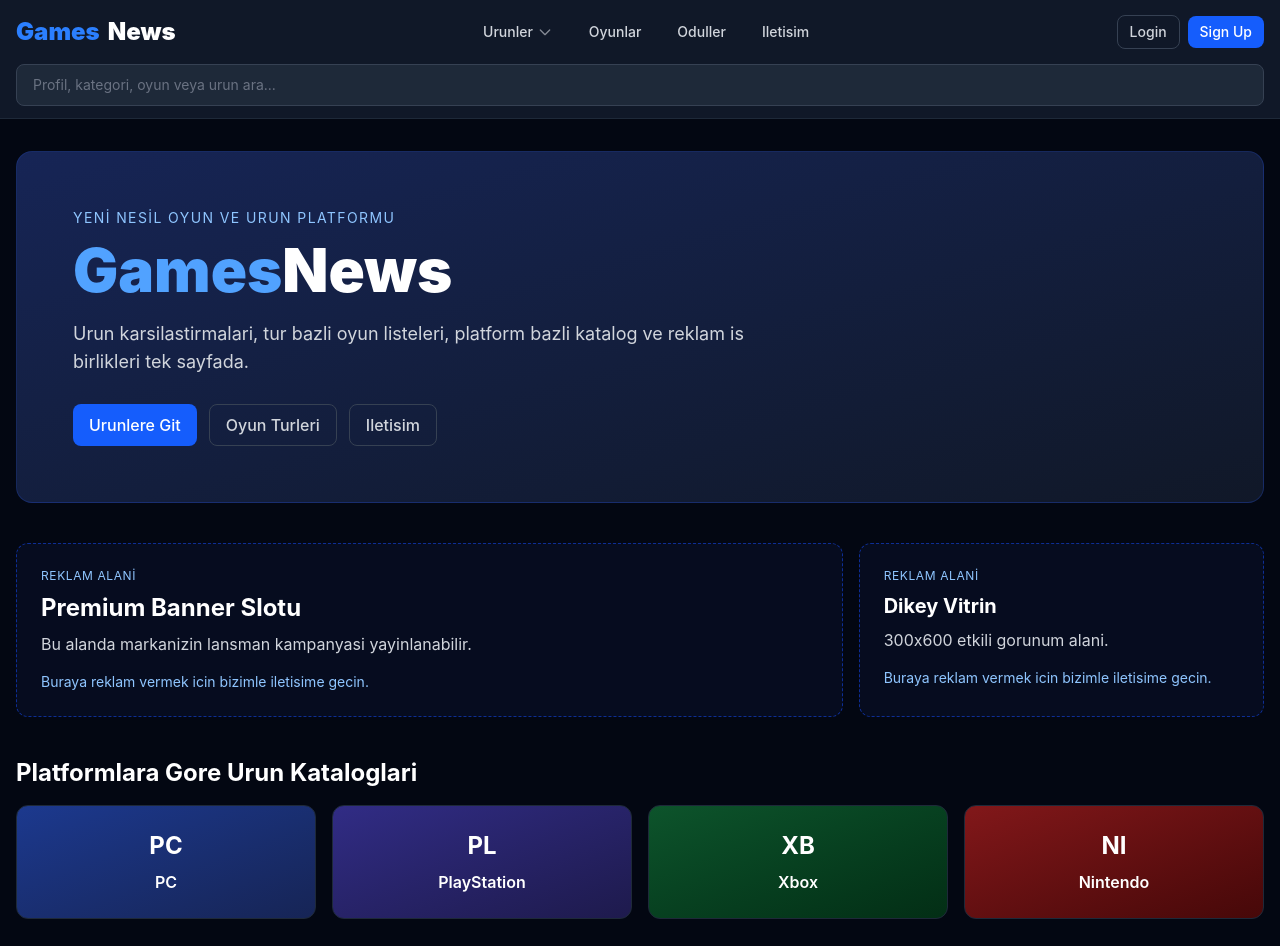
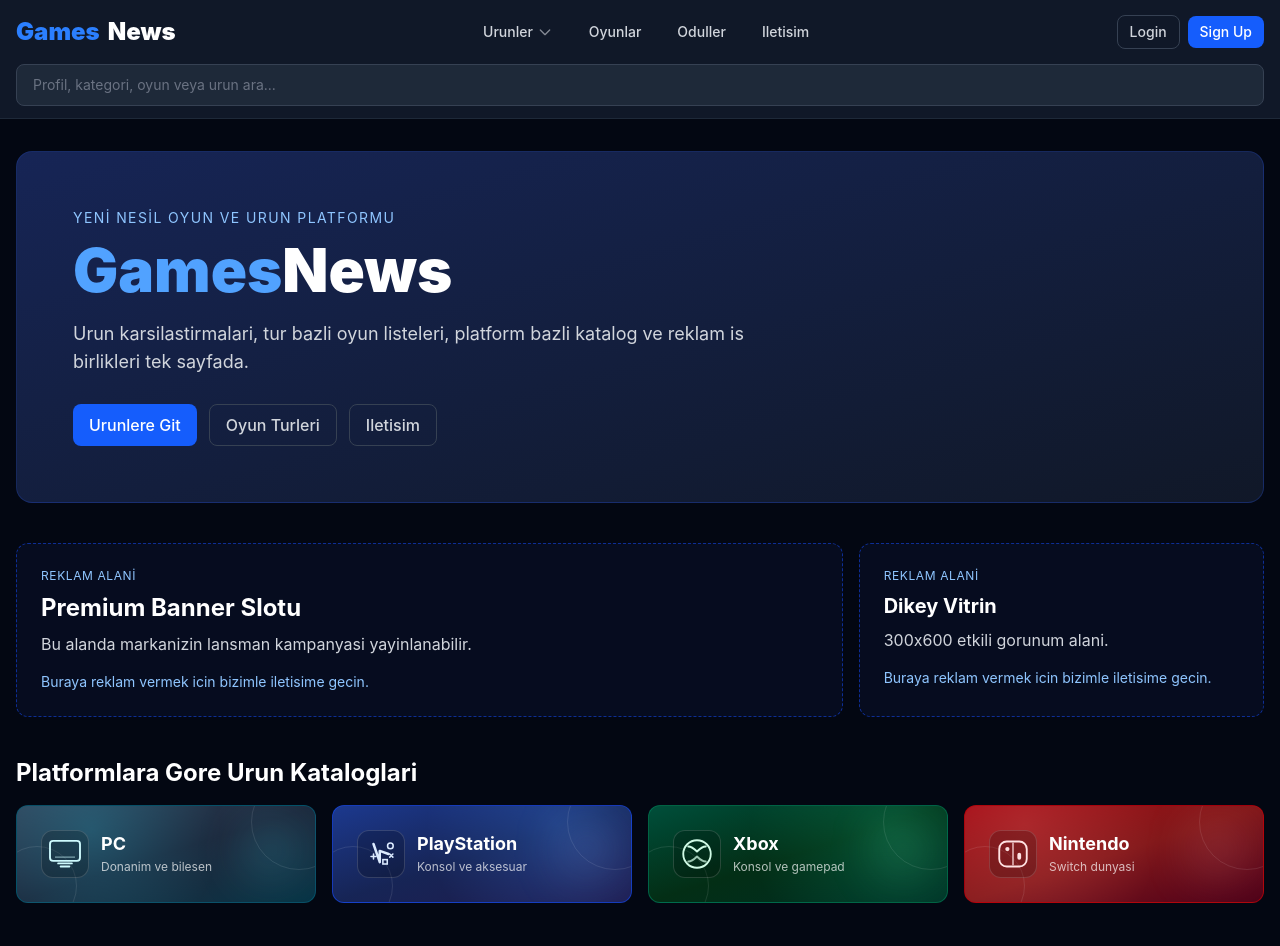
Before and after one commit to OziMertyurek/gamesnews, a React (Vite) app: page / in a window 1280 px wide. Shown: the top 946 px of the page. Built offline with nearby package versions, Linux system fonts and the light colour scheme.

Commit message:
fix: stabilize navbar search animation and refresh platform card branding

```diff
--- a/src/app/layout/Layout.tsx
+++ b/src/app/layout/Layout.tsx
@@ -4,7 +4,7 @@
 
 function SideAdSlot({ title, side }: { title: string; side: 'left' | 'right' }) {
   return (
-    <aside className={`hidden 2xl:block fixed top-24 z-40 w-40 ${side === 'left' ? 'left-6' : 'right-6'}`}>
+    <aside className={`hidden 2xl:block fixed z-40 w-40 ${side === 'left' ? 'left-6' : 'right-6'}`} style={{ top: 'var(--header-offset, 96px)' }}>
       <div className="card p-4 border-dashed border-blue-700/60 bg-blue-950/20 min-h-[520px]">
         <p className="text-[11px] text-blue-300 uppercase tracking-wider">Reklam Alani</p>
         <h3 className="text-white font-semibold mt-2">{title}</h3>
--- a/src/app/layout/Navbar.tsx
+++ b/src/app/layout/Navbar.tsx
@@ -73,18 +73,43 @@
 }
 
 export default function Navbar() {
+  const headerRef = useRef<HTMLElement | null>(null)
+  const searchRef = useRef<HTMLDivElement | null>(null)
+  const lastScrollYRef = useRef(0)
+  const lastToggleYRef = useRef(0)
+  const lastToggleAtRef = useRef(0)
   const navigate = useNavigate()
   const [openMenu, setOpenMenu] = useState<string | null>(null)
   const [mobileOpen, setMobileOpen] = useState(false)
   const [authVersion, setAuthVersion] = useState(0)
   const [searchQuery, setSearchQuery] = useState('')
   const [searchOpen, setSearchOpen] = useState(false)
-  const searchRef = useRef<HTMLDivElement | null>(null)
+  const [searchCollapsed, setSearchCollapsed] = useState(false)
 
   useEffect(() => {
     const onStorage = () => setAuthVersion((value) => value + 1)
     window.addEventListener('storage', onStorage)
     return () => window.removeEventListener('storage', onStorage)
+  }, [])
+
+  useEffect(() => {
+    const header = headerRef.current
+    if (!header) return
+
+    const setHeaderOffset = () => {
+      const height = header.offsetHeight || 96
+      document.documentElement.style.setProperty('--header-offset', `${height + 12}px`)
+    }
+
+    setHeaderOffset()
+    const observer = new ResizeObserver(setHeaderOffset)
+    observer.observe(header)
+    window.addEventListener('resize', setHeaderOffset)
+
+    return () => {
+      observer.disconnect()
+      window.removeEventListener('resize', setHeaderOffset)
+    }
   }, [])
 
   useEffect(() => {
@@ -96,6 +121,43 @@
     window.addEventListener('mousedown', onPointerDown)
     return () => window.removeEventListener('mousedown', onPointerDown)
   }, [])
+
+  useEffect(() => {
+    lastScrollYRef.current = window.scrollY
+    lastToggleYRef.current = window.scrollY
+
+    const onScroll = () => {
+      const current = window.scrollY
+      const delta = current - lastScrollYRef.current
+      const scrollingDown = delta > 2
+      const scrollingUp = delta < -2
+      const now = performance.now()
+
+      if (current < 20) {
+        setSearchCollapsed(false)
+      } else if (!searchOpen && !mobileOpen) {
+        // Header height degisimi anlik scroll farki uretebildigi icin
+        // ac/kapa kararini esik ve kisa kilit suresi ile stabilize et.
+        const sinceLastToggle = now - lastToggleAtRef.current
+        const movedFromToggle = current - lastToggleYRef.current
+
+        if (!searchCollapsed && scrollingDown && current > 120 && movedFromToggle > 16 && sinceLastToggle > 220) {
+          setSearchCollapsed(true)
+          lastToggleYRef.current = current
+          lastToggleAtRef.current = now
+        } else if (searchCollapsed && scrollingUp && movedFromToggle < -10 && sinceLastToggle > 180) {
+          setSearchCollapsed(false)
+          lastToggleYRef.current = current
+          lastToggleAtRef.current = now
+        }
+      }
+
+      lastScrollYRef.current = current
+    }
+
+    window.addEventListener('scroll', onScroll, { passive: true })
+    return () => window.removeEventListener('scroll', onScroll)
+  }, [mobileOpen, searchOpen])
 
   const user = getCurrentUser()
 
@@ -120,7 +182,7 @@
       id: `game-${game.slug}`,
       kind: 'oyun',
       title: game.title,
-      subtitle: `${game.genre} • ${game.releaseYear}`,
+      subtitle: `${game.genre} - ${game.releaseYear}`,
       to: `/games/${game.slug}`,
     }))
 
@@ -128,7 +190,7 @@
       id: `pc-product-${product.id}`,
       kind: 'urun',
       title: product.name,
-      subtitle: `PC • ${product.category}`,
+      subtitle: `PC - ${product.category}`,
       href: product.link,
     }))
 
@@ -136,7 +198,7 @@
       id: `console-product-${product.id}`,
       kind: 'urun',
       title: product.name,
-      subtitle: `${CONSOLE_LABELS[product.platform]} • ${product.category}`,
+      subtitle: `${CONSOLE_LABELS[product.platform]} - ${product.category}`,
       href: product.link,
     }))
 
@@ -203,7 +265,7 @@
   }
 
   return (
-    <header className="bg-gray-900 border-b border-gray-800 sticky top-0 z-50">
+    <header ref={headerRef} className="bg-gray-900 border-b border-gray-800 sticky top-0 z-50">
       <div className="container mx-auto px-4 max-w-7xl">
         <div className="flex items-center justify-between h-16">
           <Link to="/" className="flex items-center gap-2">
@@ -296,7 +358,12 @@
           </button>
         </div>
 
-        <div className="pb-3" ref={searchRef}>
+        <div
+          ref={searchRef}
+          className={`overflow-hidden transition-all duration-300 ease-out ${
+            searchCollapsed ? 'max-h-0 pb-0 opacity-0 -translate-y-1 pointer-events-none' : 'max-h-24 pb-3 opacity-100 translate-y-0'
+          }`}
+        >
           <div className="relative">
             <input
               type="text"
@@ -324,23 +391,13 @@
                   <ul>
                     {searchResults.map((item) => (
                       <li key={item.id} className="border-b border-gray-800 last:border-none">
-                        {item.to ? (
                         <button
                           className="w-full text-left px-4 py-3 hover:bg-gray-800 transition-colors"
                           onClick={() => runSearchTarget(item)}
                         >
                           <p className="text-sm text-white font-medium">{item.title}</p>
-                            <p className="text-xs text-gray-400 mt-0.5">{kindLabel(item.kind)} • {item.subtitle}</p>
+                          <p className="text-xs text-gray-400 mt-0.5">{kindLabel(item.kind)} - {item.subtitle}</p>
                         </button>
-                        ) : (
-                          <button
-                            className="w-full text-left px-4 py-3 hover:bg-gray-800 transition-colors"
-                            onClick={() => runSearchTarget(item)}
-                          >
-                            <p className="text-sm text-white font-medium">{item.title}</p>
-                            <p className="text-xs text-gray-400 mt-0.5">{kindLabel(item.kind)} • {item.subtitle}</p>
-                          </button>
-                        )}
                       </li>
                     ))}
                   </ul>
--- a/src/index.css
+++ b/src/index.css
@@ -1,6 +1,10 @@
 @import "tailwindcss";
 
 @layer base {
+  :root {
+    --header-offset: 96px;
+  }
+
   body {
     @apply bg-gray-950 text-gray-100 min-h-screen;
     font-family: 'Inter', system-ui, sans-serif;
--- a/src/pages/HomePage.tsx
+++ b/src/pages/HomePage.tsx
@@ -1,10 +1,101 @@
 import { Link } from 'react-router-dom'
+import type { ReactNode } from 'react'
 
-const platforms = [
-  { slug: 'pc', label: 'PC', color: 'from-blue-900 to-blue-950' },
-  { slug: 'ps', label: 'PlayStation', color: 'from-indigo-900 to-indigo-950' },
-  { slug: 'xbox', label: 'Xbox', color: 'from-green-900 to-green-950' },
-  { slug: 'nintendo', label: 'Nintendo', color: 'from-red-900 to-red-950' },
+function PcIcon() {
+  return (
+    <svg viewBox="0 0 64 64" className="w-10 h-10 text-cyan-100" fill="none" aria-hidden>
+      <rect x="8" y="11" width="48" height="32" rx="5" stroke="currentColor" strokeWidth="3" />
+      <path d="M25 52h14M21 47h22" stroke="currentColor" strokeWidth="3" strokeLinecap="round" />
+      <path d="M16 37h32" stroke="currentColor" strokeWidth="2" opacity="0.55" />
+    </svg>
+  )
+}
+
+function PlayStationIcon() {
+  return (
+    <svg viewBox="0 0 64 64" className="w-10 h-10 text-blue-100" fill="none" aria-hidden>
+      <path d="M20 16l10 29V27l14 5" stroke="currentColor" strokeWidth="4" strokeLinecap="round" strokeLinejoin="round" />
+      <circle cx="47" cy="19" r="4.5" stroke="currentColor" strokeWidth="2.5" />
+      <path d="M46 32l5 5m0-5l-5 5" stroke="currentColor" strokeWidth="2.5" strokeLinecap="round" />
+      <path d="M16 36h8M20 32v8" stroke="currentColor" strokeWidth="2.5" strokeLinecap="round" />
+      <rect x="35" y="41" width="7" height="7" stroke="currentColor" strokeWidth="2.5" />
+    </svg>
+  )
+}
+
+function XboxIcon() {
+  return (
+    <svg viewBox="0 0 64 64" className="w-10 h-10 text-emerald-100" fill="none" aria-hidden>
+      <circle cx="32" cy="32" r="22" stroke="currentColor" strokeWidth="3" />
+      <path d="M18 20c5 0 8 2 14 8m14-8c-5 0-8 2-14 8" stroke="currentColor" strokeWidth="3" strokeLinecap="round" />
+      <path d="M18 44c5 0 8-2 14-8m14 8c-5 0-8-2-14-8" stroke="currentColor" strokeWidth="3" strokeLinecap="round" opacity="0.75" />
+    </svg>
+  )
+}
+
+function NintendoIcon() {
+  return (
+    <svg viewBox="0 0 64 64" className="w-10 h-10 text-red-100" fill="none" aria-hidden>
+      <rect x="10" y="12" width="44" height="40" rx="12" stroke="currentColor" strokeWidth="3" />
+      <path d="M32 14v36" stroke="currentColor" strokeWidth="2.5" opacity="0.8" />
+      <circle cx="23" cy="24" r="3.4" fill="currentColor" />
+      <rect x="39" y="30" width="6" height="11" rx="3" fill="currentColor" />
+    </svg>
+  )
+}
+
+type PlatformCard = {
+  slug: 'pc' | 'ps' | 'xbox' | 'nintendo'
+  label: string
+  subtitle: string
+  bg: string
+  border: string
+  pattern: string
+  glow: string
+  icon: ReactNode
+}
+
+const platforms: PlatformCard[] = [
+  {
+    slug: 'pc',
+    label: 'PC',
+    subtitle: 'Donanim ve bilesen',
+    bg: 'from-slate-700 via-slate-800 to-cyan-950',
+    border: 'border-cyan-800/70',
+    pattern: 'bg-[radial-gradient(circle_at_25%_25%,rgba(34,211,238,.22),transparent_55%)]',
+    glow: 'bg-cyan-300/20',
+    icon: <PcIcon />,
+  },
+  {
+    slug: 'ps',
+    label: 'PlayStation',
+    subtitle: 'Konsol ve aksesuar',
+    bg: 'from-blue-900 via-blue-950 to-indigo-950',
+    border: 'border-blue-700/70',
+    pattern: 'bg-[radial-gradient(circle_at_75%_20%,rgba(59,130,246,.28),transparent_55%)]',
+    glow: 'bg-blue-300/20',
+    icon: <PlayStationIcon />,
+  },
+  {
+    slug: 'xbox',
+    label: 'Xbox',
+    subtitle: 'Konsol ve gamepad',
+    bg: 'from-emerald-900 via-green-950 to-emerald-950',
+    border: 'border-emerald-700/70',
+    pattern: 'bg-[radial-gradient(circle_at_80%_25%,rgba(16,185,129,.24),transparent_55%)]',
+    glow: 'bg-emerald-300/20',
+    icon: <XboxIcon />,
+  },
+  {
+    slug: 'nintendo',
+    label: 'Nintendo',
+    subtitle: 'Switch dunyasi',
+    bg: 'from-red-800 via-red-900 to-rose-950',
+    border: 'border-red-700/70',
+    pattern: 'bg-[radial-gradient(circle_at_20%_20%,rgba(248,113,113,.24),transparent_55%)]',
+    glow: 'bg-red-300/20',
+    icon: <NintendoIcon />,
+  },
 ]
 
 const sideAdSlots = {
@@ -52,15 +143,27 @@
 
       <section>
         <h2 className="text-2xl font-bold text-white mb-4">Platformlara Gore Urun Kataloglari</h2>
-        <div className="grid grid-cols-2 md:grid-cols-4 gap-4">
+        <div className="grid grid-cols-1 sm:grid-cols-2 xl:grid-cols-4 gap-4">
           {platforms.map((p) => (
             <Link
               key={p.slug}
               to={`/products/${p.slug}`}
-              className={`card bg-gradient-to-br ${p.color} p-6 text-center hover:scale-[1.02] transition-transform duration-200`}
+              className={`card relative overflow-hidden border ${p.border} p-6 bg-gradient-to-br ${p.bg} hover:scale-[1.02] hover:-translate-y-0.5 transition-all duration-200`}
             >
-              <p className="text-2xl font-bold text-white">{p.label.slice(0, 2).toUpperCase()}</p>
-              <p className="mt-2 font-semibold text-white">{p.label}</p>
+              <div className={`absolute inset-0 ${p.pattern}`} />
+              <div className="absolute -right-8 -top-8 w-24 h-24 rounded-full border border-white/10" />
+              <div className="absolute -left-5 -bottom-6 w-20 h-20 rounded-full border border-white/10" />
+              <div className={`absolute right-4 top-4 w-14 h-14 rounded-full blur-xl ${p.glow}`} />
+
+              <div className="relative z-10 flex items-center gap-3">
+                <div className="w-12 h-12 rounded-xl bg-black/20 border border-white/15 grid place-items-center">
+                  {p.icon}
+                </div>
+                <div>
+                  <p className="text-lg font-bold text-white leading-tight">{p.label}</p>
+                  <p className="text-xs text-white/70 mt-1">{p.subtitle}</p>
+                </div>
+              </div>
             </Link>
           ))}
         </div>
```
Lines whose indentation alone changed are shown as unchanged.
